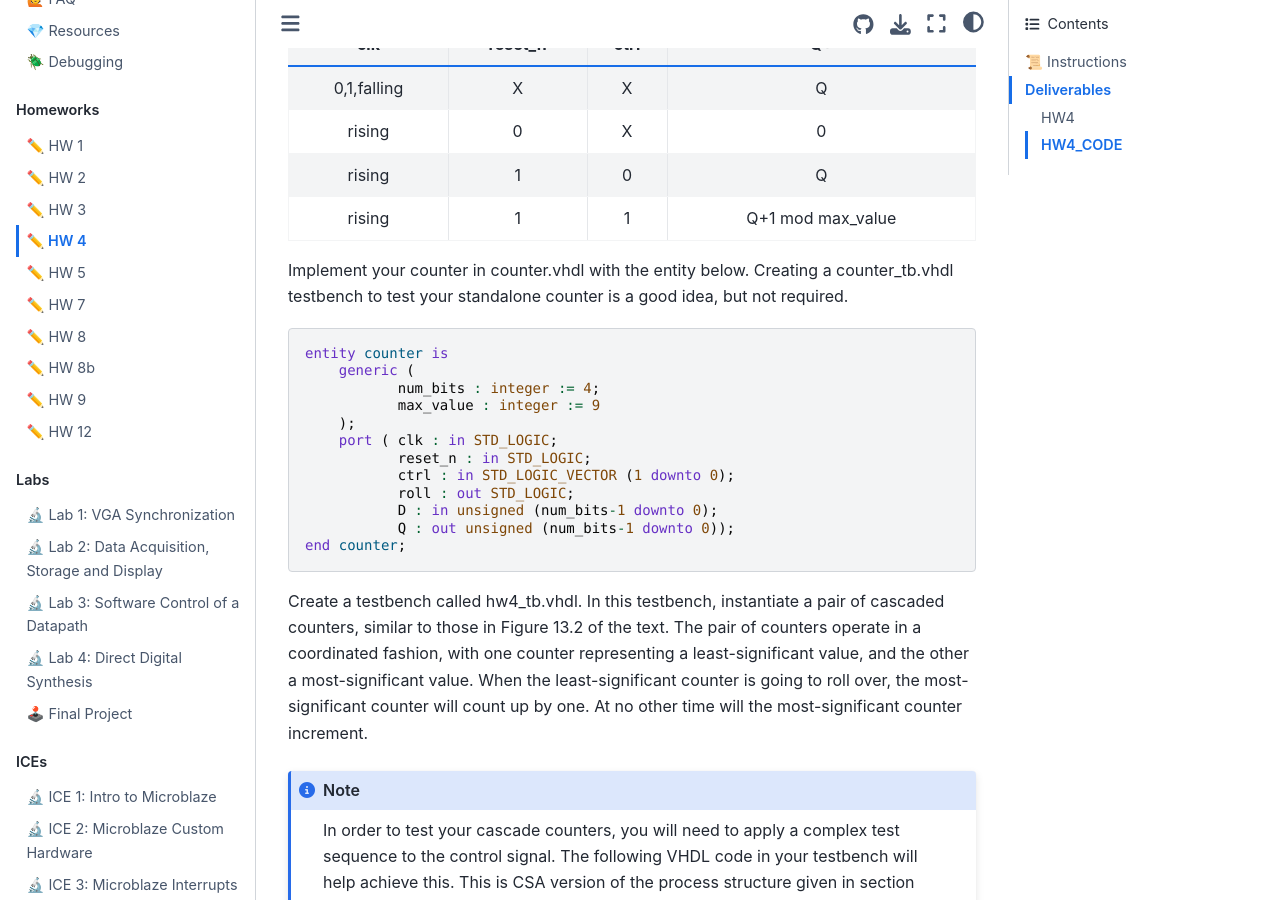
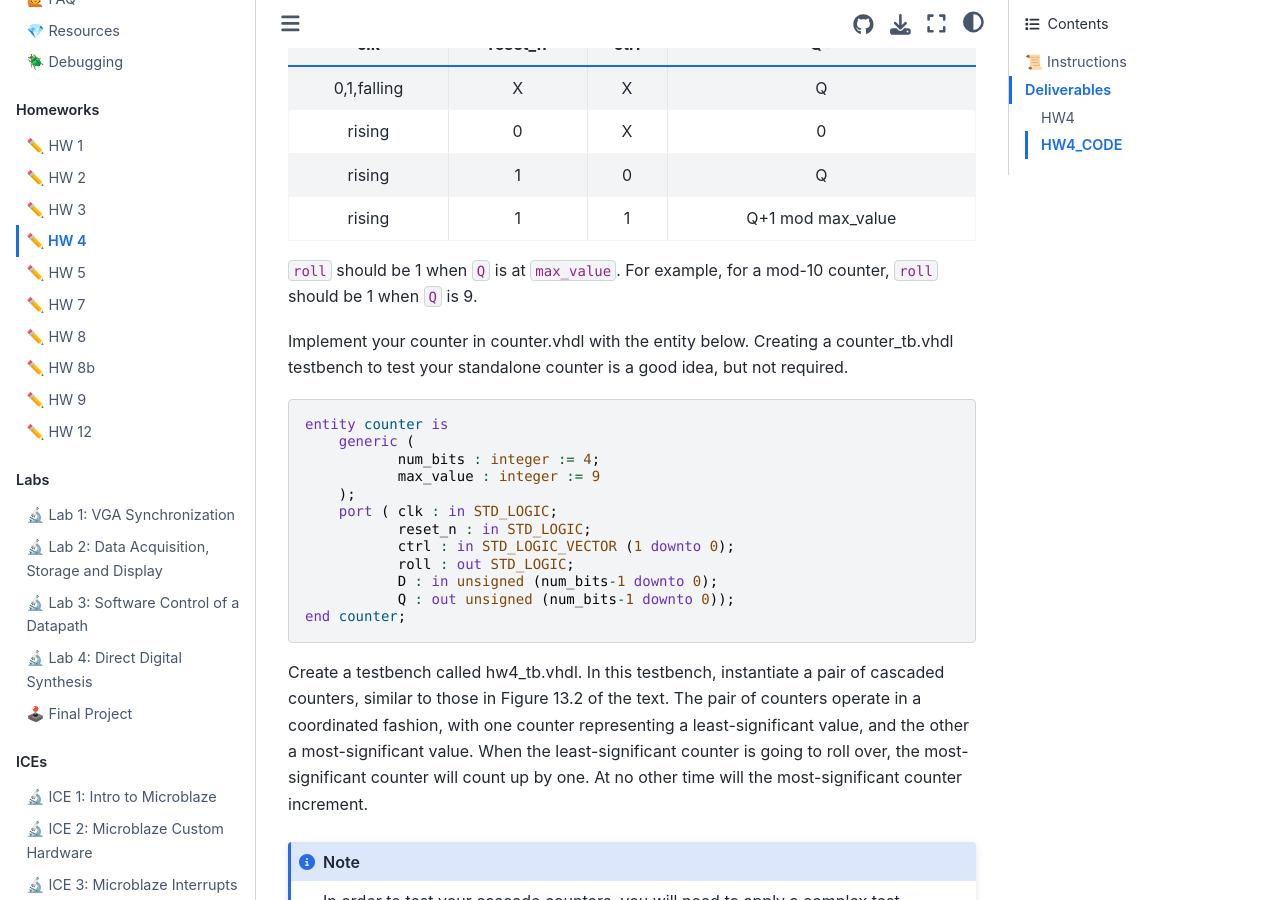
Before and after one commit to USAFA-ECE/ece383, a Jupyter Book: the page built from book/Assignments/homework4.md, in a window 1280 px wide and 900 px high, scrolled down 310 px. Built offline with Jupyter Book 1.0.4 settings and Sphinx 7.4.7 and the Sphinx Book theme 1.1.4, drawn with Linux system fonts in a browser that asks for light colours; pages that are not in the unit, such as notebooks, are missing from menus.

Commit message:
Update homework4.md

```diff
--- a/book/Assignments/homework4.md
+++ b/book/Assignments/homework4.md
@@ -12,6 +12,9 @@ The counters behavior is described in the table below.
 |  rising      |  0       |  X       | 0                 |
 |  rising      |  1       |  0       | Q                 |
 |  rising      |  1       |  1       | Q+1 mod max_value |
+
+`roll` should be 1 when `Q` is at `max_value`.  For example, for a mod-10 counter, `roll` should be 1 when `Q` is 9.
+
 
 Implement your counter in counter.vhdl with the entity below.  Creating a counter_tb.vhdl testbench to test your standalone counter is a good idea, but not required.
 
```
